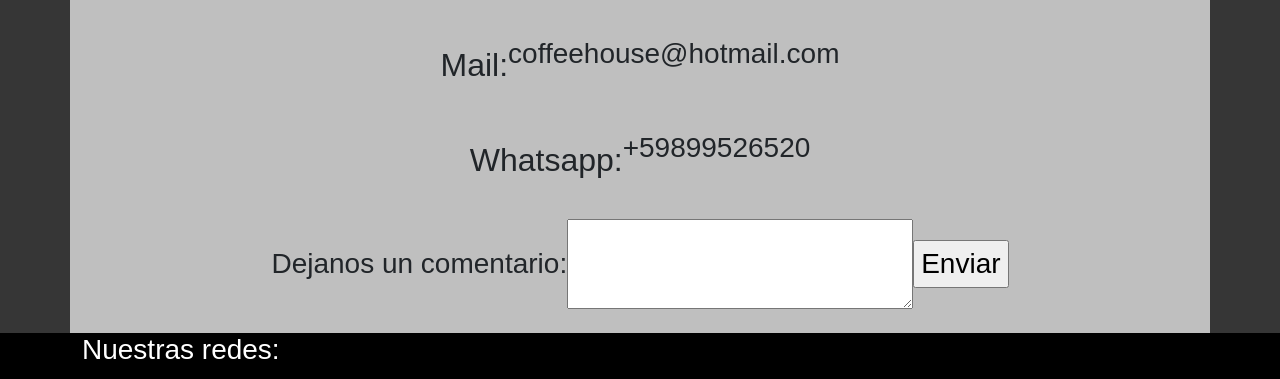
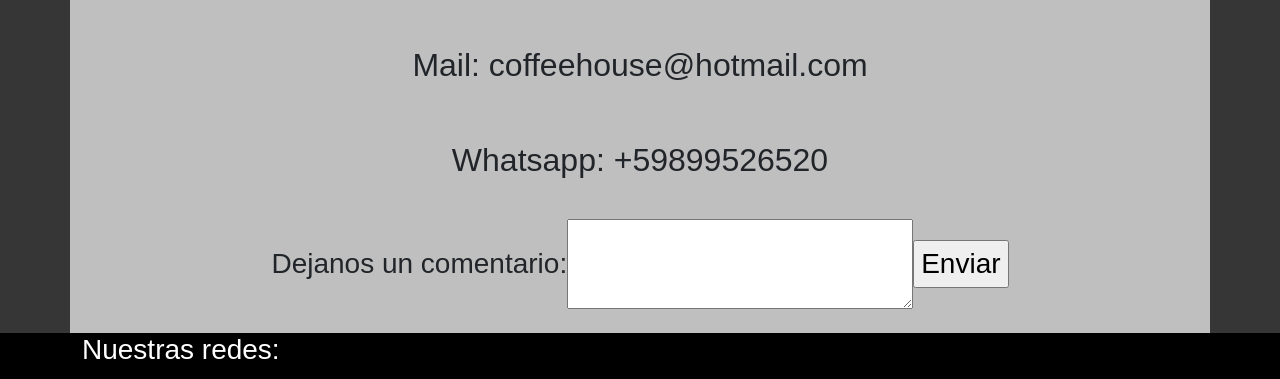
Before and after one commit to GonzaFullS/Proyecto-de-coder-final, a plain HTML site: page pages/contacto.htm in a window 1280 px wide. Shown: the part 864-1243 px from the top of the page. Drawn offline with nearby package versions, Linux system fonts and the light colour scheme; a web font is replaced by a local one.

Commit message:
arreglado la pagina de contacto

```diff
--- a/pages/contacto.htm
+++ b/pages/contacto.htm
@@ -60,12 +60,10 @@
                         referrerpolicy="no-referrer-when-downgrade"></iframe>
                 </div>
                 <div class="formulario">
-                    <h2>Mail:</h2>
-                    <p>coffeehouse@hotmail.com</p>
+                    <h2>Mail: coffeehouse@hotmail.com</h2>
                 </div>
                 <div class="formulario">
-                    <h2>Whatsapp:</h2>
-                    <p>+59899526520</p>
+                    <h2>Whatsapp: +59899526520</h2>
                 </div>
                 <form class="formulario mb-4" action="/Comentarios">
                     <label for="Comentarios">Dejanos un comentario:</label>
```
